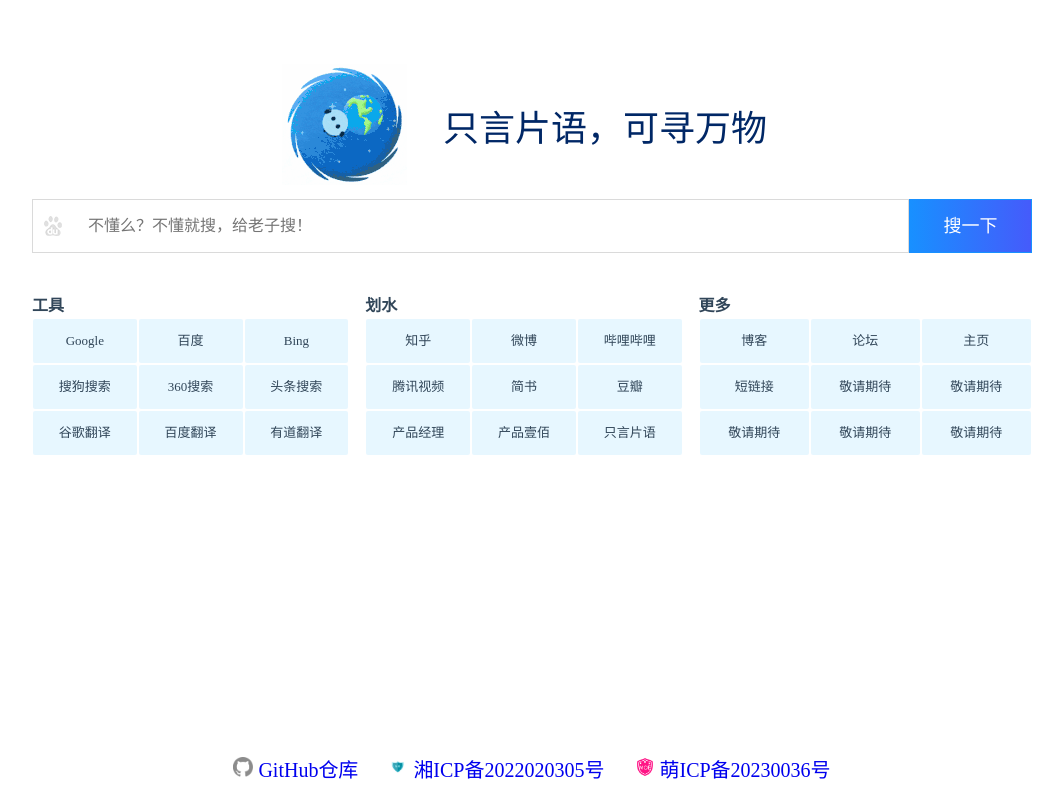
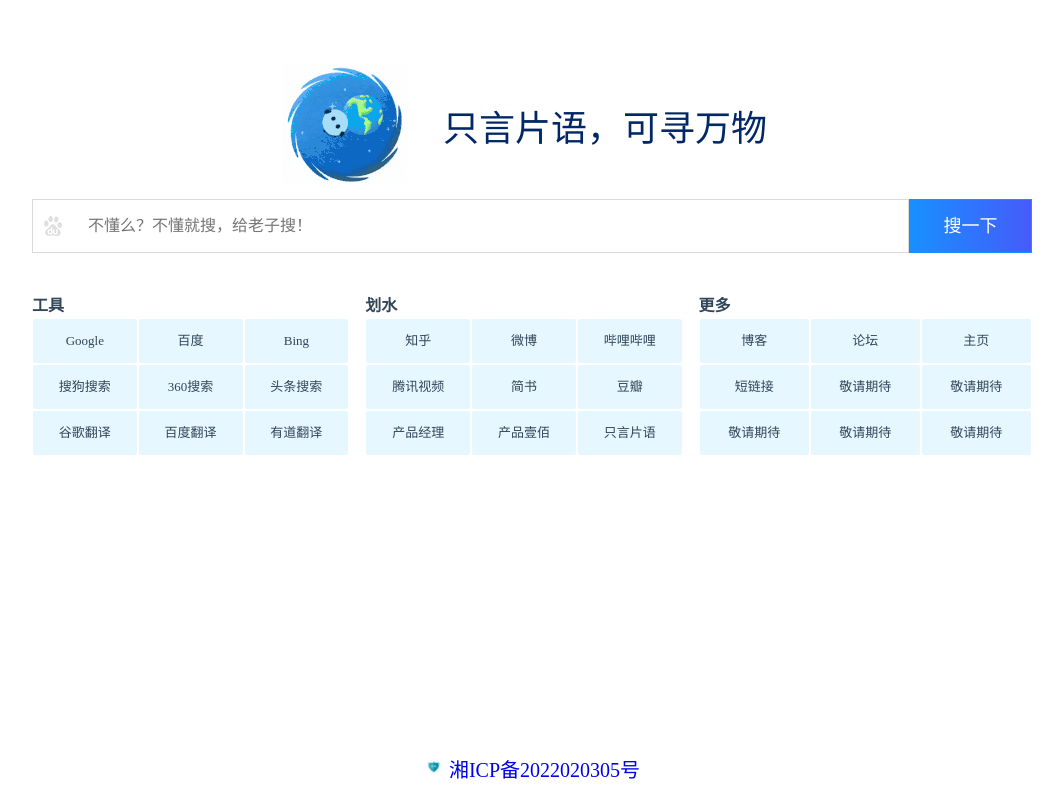
Before and after one commit to YangRucheng/Web-HTML, a plain HTML site: page search/index.html in a window 1280 px wide. Shown: the whole page, without its empty margins (108-1171 px from the left). Drawn offline with nearby package versions, Linux system fonts and the light colour scheme.

Commit message:
修改备案信息

```diff
--- a/search/index.html
+++ b/search/index.html
@@ -5,7 +5,7 @@
   <meta charset="UTF-8">
   <meta http-equiv="X-UA-Compatible" content="IE=edge">
   <meta name="viewport" content="width=device-width, initial-scale=1.0">
-  <title>导航 |不懂就搜，一搜就懂</title>
+  <title>导航 | 不懂就搜，一搜就懂</title>
   <link href="css/style.css" rel="stylesheet" type="text/css">
   <!-- 百度统计代码 -->
   <script>
@@ -112,15 +112,17 @@
   </div>
 
   <footer class="inner-center footer">
+
       <a href="https://github.com/YangRucheng" target="_blank">
-      <img src="img/github.png" height="20px" width="20px"> GitHub仓库
+        <!-- <img src="img/github.png" height="20px" width="20px"> GitHub仓库 -->
       </a>&emsp;
       <a target="_blank" href="https://beian.miit.gov.cn">
         <img src="img/icp-default.jpg" height="20px" width="20px"> 湘ICP备2022020305号
       </a>&emsp;
       <a target="_blank" href="https://icp.gov.moe/?keyword=20230036">
-      <img src="img/icp-moe.png" height="20px" width="20px"> 萌ICP备20230036号
+        <!-- <img src="img/icp-moe.png" height="20px" width="20px"> 萌ICP备20230036号 -->
       </a>
+
   </footer>
 
   <script src="https://apps.bdimg.com/libs/jquery/2.1.4/jquery.min.js"></script>
```
Lines whose indentation alone changed are shown as unchanged.
